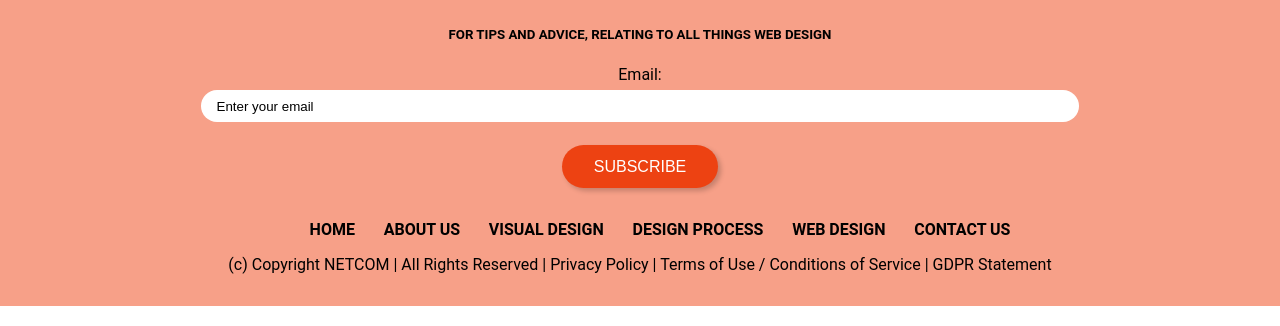
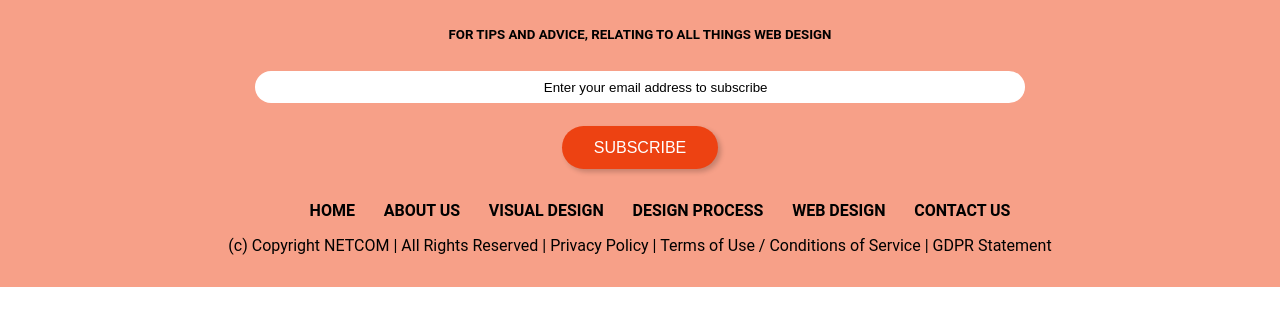
Before and after one commit to VMO2020/class-website, a plain HTML site: page contact-us.html in a window 1280 px wide. Shown: the part 767-1093 px from the top of the page. Drawn offline with Linux system fonts and the light colour scheme.

Commit message:
FEAT: Improve subscribe input css

```diff
--- a/contact-us.html
+++ b/contact-us.html
@@ -102,12 +102,13 @@
 			<h2>Join Our Newsletter</h2>
 			<h5>FOR TIPS AND ADVICE, RELATING TO ALL THINGS WEB DESIGN</h5>
 			<form class="subscribe-form">
-				<label for="email">Email:</label>
+				<!-- <label for="email">Email:</label> -->
 				<input
 					type="email"
 					id="email"
-					placeholder="Enter your email"
+					placeholder="Enter your email address to subscribe"
 					name="email"
+					required
 				/>
 				<button type="submit" id="btn-subscribe" class="btn-subscribe">
 					SUBSCRIBE
--- a/css/styles.css
+++ b/css/styles.css
@@ -253,12 +253,14 @@ footer form.subscribe-form {
 }
 
 footer input {
-	width: 70%;
+	width: 60%;
 	height: 30px;
 	margin: 0.5em 0;
+	padding-left: 20px;
 	border: none;
 	outline: none;
 	border-radius: 30px;
+	text-align: center;
 }
 
 footer input::placeholder {
```
